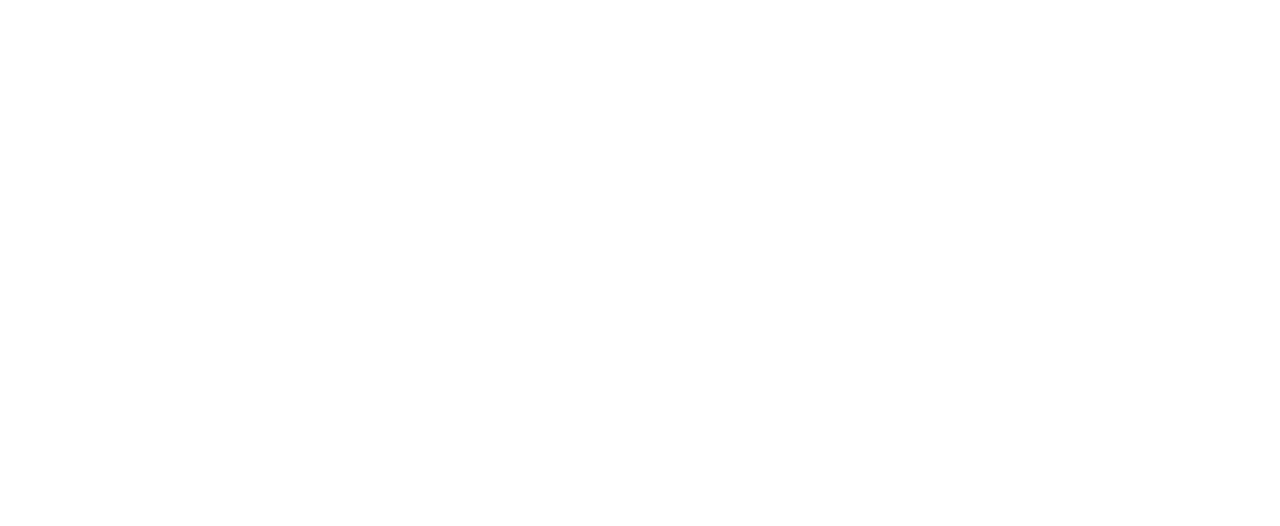
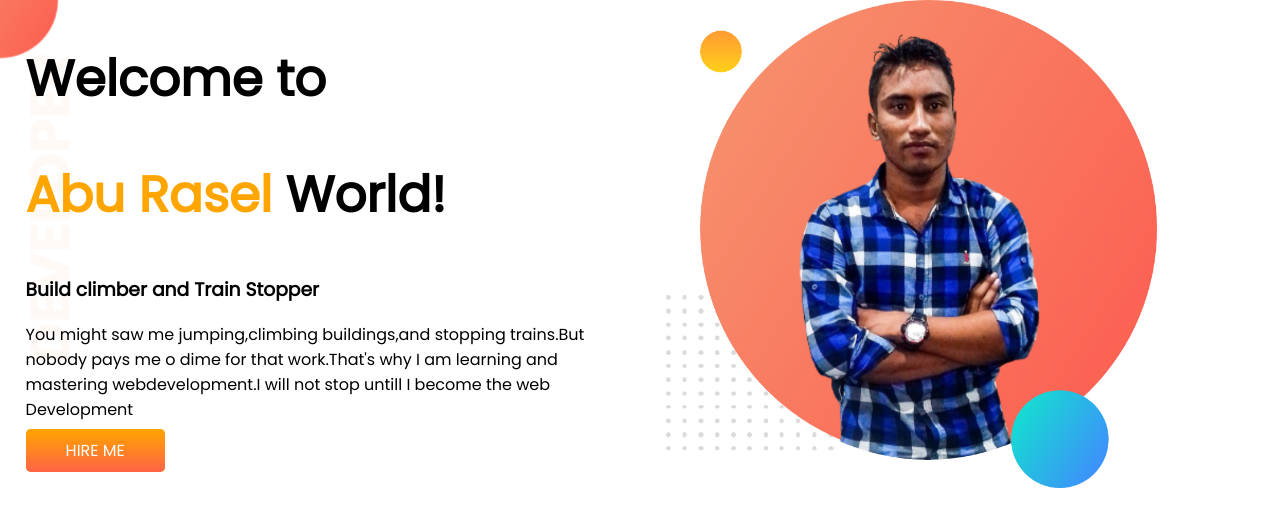
Before and after one commit to AbuRasel1/developer-portfolio, a plain HTML site: page index.html in a window 1280 px wide. Drawn offline with Linux system fonts and the light colour scheme; files whose address does not match are found by name.

Commit message:
top banner add

```diff
--- a/index.html
+++ b/index.html
@@ -5,9 +5,31 @@
     <meta http-equiv="X-UA-Compatible" content="IE=edge">
     <meta name="viewport" content="width=device-width, initial-scale=1.0">
     <title>Rasel Ahmed portfolio</title>
+    <link rel="preconnect" href="https://fonts.googleapis.com">
+    <link rel="preconnect" href="https://fonts.gstatic.com" crossorigin>
+    <link href="https://fonts.googleapis.com/css2?family=Poppins&display=swap" rel="stylesheet">
+
     <link rel="stylesheet" href="style.css">
+
 </head>
 <body>
+    <section class="top-banner">
+        <div class="half-width">
+            <h1>Welcome to </h1>
+            <h1><span class="orange-color">Abu Rasel</span> World!</h1>
+            <h3>Build climber and Train Stopper</h3>
+            <p>
+                You might saw me jumping,climbing buildings,and stopping trains.But nobody
+                pays me o dime for that work.That's why I am learning and mastering
+                webdevelopment.I will not stop untill I become the web Development
+            </p>
+            <a class="link-button" target="_blank" href="https://www.linkedin.com/feed/">HIRE ME</a>
+        </div>
+        <div class="half-width">
+            <img src="D:\Web Development\Jhankar Mahbub Course\Code\4.portfolio\developer-portfolio\images\rasel bg.png" alt="">
+
+        </div>
+    </section>
 
 </body>
 </html>
--- a/style.css
+++ b/style.css
@@ -0,0 +1,37 @@
+body{
+    font-family: 'Poppins', sans-serif;
+    margin: 0px;
+}
+h1{
+    font-size: 50px;
+}
+.orange-color{
+    color: orange;
+}
+section{
+    display: flex;
+}
+.half-width{
+    width: 50%;
+    padding-left: 2%;
+}
+.half-width img{
+    width: 80%;
+
+
+}
+.link-button{
+    text-decoration: none;
+    background-color: orange;
+    padding: 10px 40px;
+    border-radius: 5px;
+    background-image: linear-gradient(orange, tomato);
+    font-weight: 400px;
+    color: white;
+}
+.top-banner{
+    background-image: url(images/top-banner.png);
+    background-repeat: no-repeat;
+
+
+}
```
Also changed, not shown: images/Rasel3.jpg (added), images/dream-bg.png (added), images/exp-bg.png (added), images/jhankar.png (added), images/jhankar2.png (added), images/my-bg.png (added), images/my-bg2.png (added), images/rasel bcg.png (added), images/rasel bg.png (added), images/top-banner.png (added), 7 other files.
